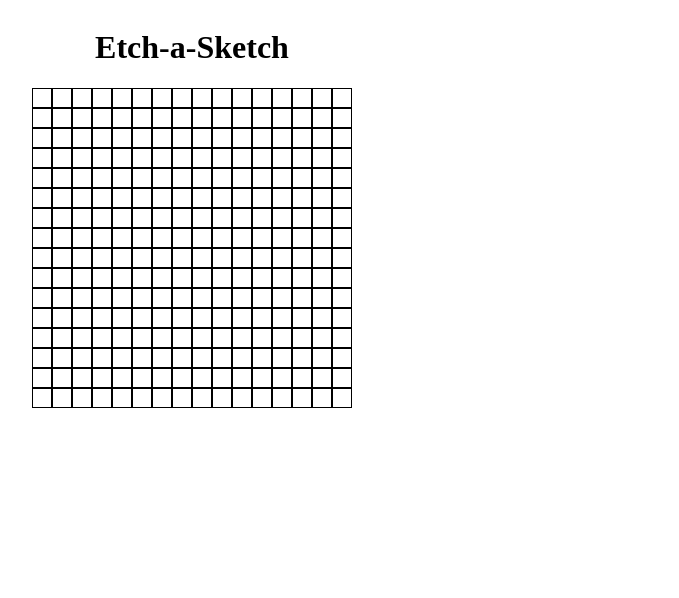
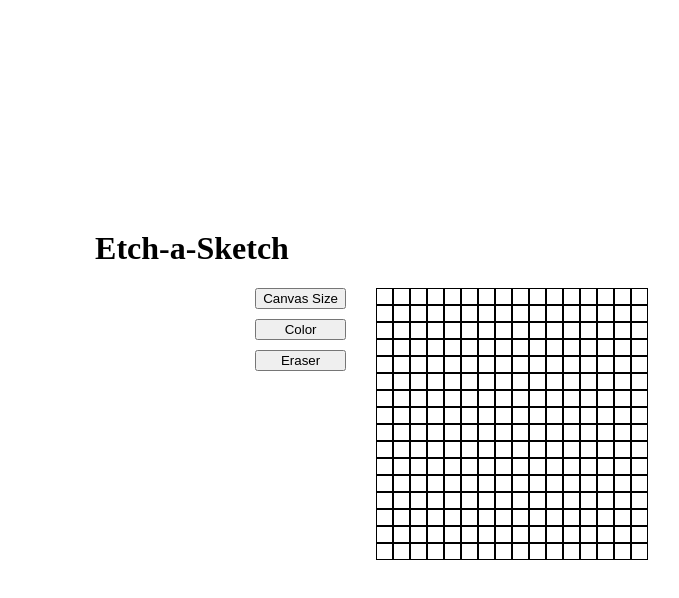
Before and after one commit to Joozek3000/etch-a-sketch, a plain HTML site: page index.html in a window 1280 px wide. Shown: the whole page, without its empty margins (448-1127 px from the left). Drawn offline with Linux system fonts and the light colour scheme.

Commit message:
added "drawing" and erasing  functionalitty

```diff
--- a/index.html
+++ b/index.html
@@ -9,8 +9,15 @@
     <script src="script.js" defer></script>
   </head>
   <body>
+    <div id="title">
+      <h1>Etch-a-Sketch</h1>
+    </div>
     <div id="container">
-      <h1>Etch-a-Sketch</h1>
+      <div id="menu">
+        <button id="sizer">Canvas Size</button>
+        <button id="color">Color</button>
+        <button id="eraser">Eraser</button>
+      </div>
       <div id="grid"></div>
     </div>
   </body>
--- a/script.js
+++ b/script.js
@@ -1,3 +1,9 @@
+const grid = document.getElementById('grid');
+const sizer = document.getElementById('sizer');
+const eraser = document.getElementById('eraser');
+const color = document.getElementById('color');
+
+// grid
 for (let i = 0; i < 16; i++) {
   let row = document.createElement('div');
   row.className = 'row';
@@ -8,3 +14,17 @@ for (let i = 0; i < 16; i++) {
   }
   document.getElementById('grid').appendChild(row);
 }
+
+// change color on mouseover
+color.addEventListener('mouseover', function () {
+  grid.addEventListener('mouseover', function (e) {
+    e.target.style.backgroundColor = 'black';
+  });
+});
+
+// erase functionality
+eraser.addEventListener('click', function () {
+  grid.addEventListener('mouseover', function (e) {
+    e.target.style.backgroundColor = 'white';
+  });
+});
--- a/style.css
+++ b/style.css
@@ -1,19 +1,40 @@
+body {
+  height: 100vh;
+}
+
+#title {
+  display: flex;
+  align-items: flex-end;
+  justify-content: center;
+  height: 280px;
+}
+
 #container {
   display: flex;
+  height: 60%;
+  width: 1088px;
+  align-items: flex-start;
+  justify-content: flex-end;
+}
+
+#menu {
+  display: flex;
   flex-direction: column;
-  align-items: center;
-  justify-content: center;
+  gap: 10px;
 }
 
 #grid {
   display: grid;
   align-items: center;
+  /* height: 460px;
+  width: 460px;*/
+  margin-left: 30px;
 }
 
 .box {
   border: black 1px solid;
-  width: 18px;
-  height: 18px;
+  width: 15px;
+  height: 15px;
   margin: 0 auto;
   margin-top: 0;
   float: left;
```
